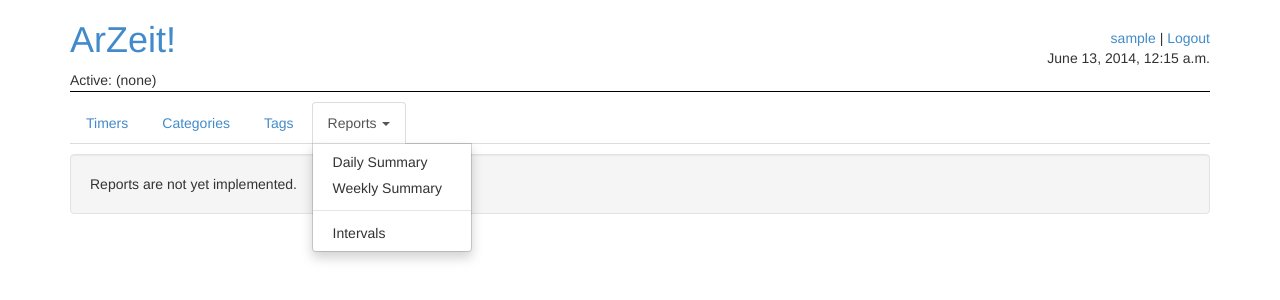
After one commit to peap/djarzeit, a Django app: a page that uses djarzeit/templates/base.html in a window 1280 px wide, after a click on "Reports". The commit adds this page. Shown: the top 300 px of the page. Run offline with Django 3.2, Linux system fonts and the light colour scheme; the visitor is signed in with stand-in values (Sample User, id 1); data that the repository does not hold is empty; some libraries are stand-ins or nearby versions.

Commit message:
Adding outlines for upcoming reports pages

```diff
--- a/djarzeit/templates/base.html
+++ b/djarzeit/templates/base.html
@@ -48,14 +48,14 @@
               </a>
               <ul class="dropdown-menu">
                 <li>
-                  <a href="#">Daily Summary</a>
+                  <a href="{% url 'daily_summary' %}">Daily Summary</a>
                 </li>
                 <li>
-                  <a href="#">Weekly Summary</a>
+                  <a href="{% url 'weekly_summary' %}">Weekly Summary</a>
                 </li>
                 <li class="divider"></li>
                 <li>
-                  <a href="#">Intervals</a>
+                  <a href="{% url 'intervals' %}">Intervals</a>
                 </li>
               </ul>
             </li>
--- /dev/null
+++ b/reports/templates/reports/daily_summary.html
@@ -0,0 +1,13 @@
+{% extends 'base.html' %}
+
+{% block arzeit_content %}
+
+<div class="well">
+  <div class="row">
+    <div class="col-xs-12">
+      Reports are not yet implemented.
+    </div>
+  </div>
+</div>
+
+{% endblock arzeit_content %}
--- a/reports/urls.py
+++ b/reports/urls.py
@@ -5,4 +5,7 @@ from reports import views
 
 urlpatterns = patterns('',
     url(r'^$', views.reports, name='reports'),
+    url(r'^day/$', views.daily_summary, name='daily_summary'),
+    url(r'^week/$', views.weekly_summary, name='weekly_summary'),
+    url(r'^intervals/$', views.intervals, name='intervals'),
 )
--- a/reports/views.py
+++ b/reports/views.py
@@ -12,3 +12,21 @@ class ReportsContext(ArZeitContext):
 def reports(request):
     context = ReportsContext(request, {})
     return render_to_response('reports/reports.html', {}, context)
+
+
+@login_required
+def daily_summary(request):
+    context = ReportsContext(request, {})
+    return render_to_response('reports/daily_summary.html', {}, context)
+
+
+@login_required
+def weekly_summary(request):
+    context = ReportsContext(request, {})
+    return render_to_response('reports/weekly_summary.html', {}, context)
+
+
+@login_required
+def intervals(request):
+    context = ReportsContext(request, {})
+    return render_to_response('reports/intervals.html', {}, context)
```
Also changed, not shown: reports/templates/reports/intervals.html (added, +13 -0 lines), reports/templates/reports/weekly_summary.html (added, +13 -0 lines).
